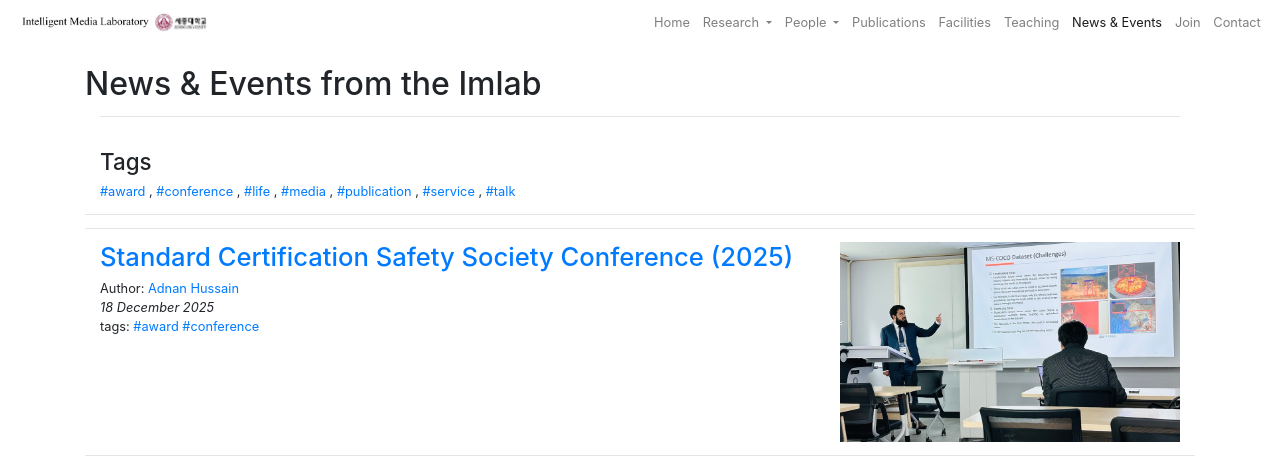
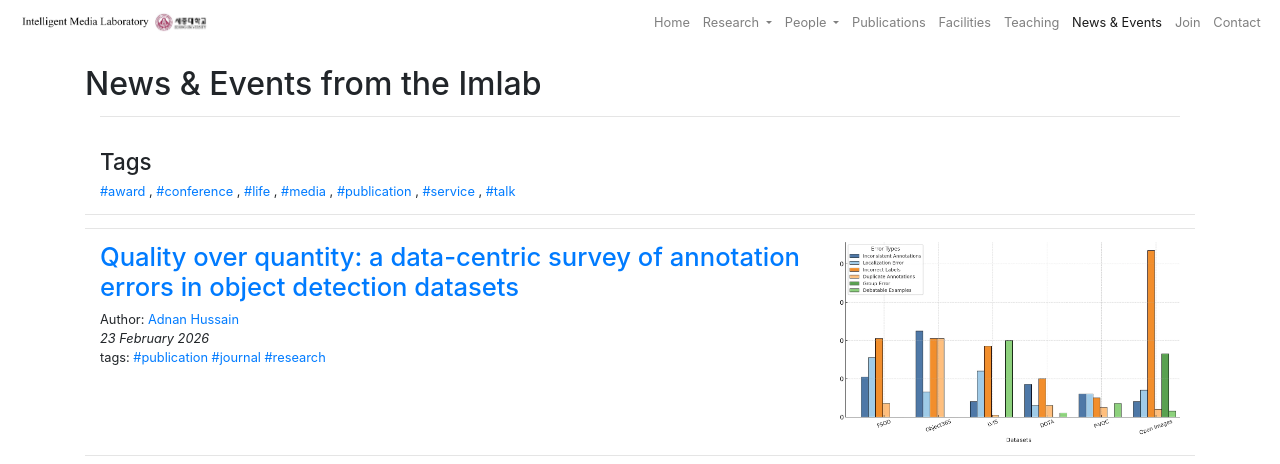
Before and after one commit to imlab3797/imlab3797.github.io, a Jekyll site: the page built from news/index.html, in a window 1280 px wide, cut to the strip 0-464 px from the top of the page. Built offline with Jekyll 4.4.1, drawn with Linux system fonts in a browser that asks for light colours; the list of posts is cut into pages by our own code.

Commit message:
recent post updated

```diff
--- a/_includes/contact_sidebar.html
+++ b/_includes/contact_sidebar.html
@@ -42,7 +42,7 @@
 <p>
   <h4> Recent Posts </h4>
   <ul>
-    {% for post in site.posts limit: 2 %}
+    {% for post in site.posts limit: 5 %}
       <li><a href="{{ post.url }}">{{ post.title }}</a></li>
     {% endfor %}
   </ul>
--- /dev/null
+++ b/_posts/2026-02-23-artificial-intelligence-review-paper.md
@@ -0,0 +1,26 @@
+---
+published: true
+title: "Quality over quantity: a data-centric survey of annotation errors in object detection datasets"
+author: Adnan Hussain
+layout: post
+group: news
+tags: publication journal research
+img: /static/posts/Quality_paper.png
+---
+
+<div class="container-fluid">
+
+We are pleased to share our recent journal publication titled
+<strong>“Quality over quantity: a data-centric survey of annotation errors in object detection datasets”</strong>,
+published in <strong>Artificial Intelligence Review</strong>.
+
+<p>
+This paper provides a comprehensive data-centric analysis of annotation errors in object detection datasets, highlighting their impact on model performance and proposing best practices for dataset quality improvement.
+</p>
+
+<div style="text-align: center;">
+
+<img class="img-fluid" src="/static/posts/Quality_paper.png" style="width: 60%; height: auto;">
+</div>
+
+</div>
```
Also changed, not shown: Quality_paper.png (added), static/posts/Quality_paper.png (added).
